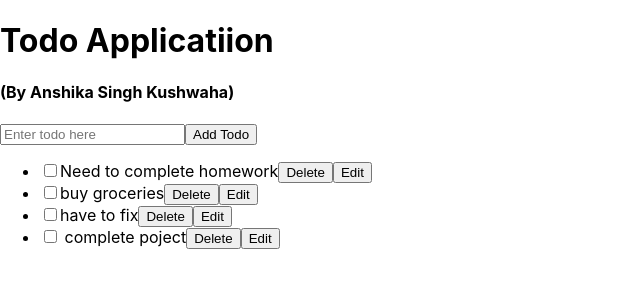
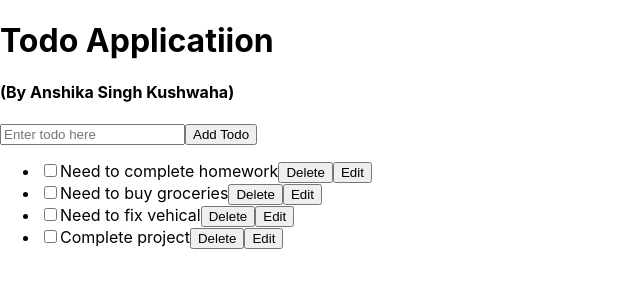
Before and after one commit to ANSHIKA-SINGH-KUSHWAHA/todo-react-app, a React (Create React App) app: page / in a window 1280 px wide. Shown: the top 300 px of the page, without its empty margins (0-640 px from the left). Built offline with nearby package versions, Linux system fonts and the light colour scheme.

Commit message:
Edit Functionality Added

```diff
--- a/src/App.js
+++ b/src/App.js
@@ -1,173 +1,3 @@
-//  import logo from './logo.svg';
-//  import './App.css';
-//  import { useState } from 'react';
-
-//  var count =0
-//  function App()
-//  {
-//   const[editingFlag ,setEditingFlag] = useState(-1)
-//    const [todoList, setTodoList] = useState ([
-//     {
-//       id: count++,
-//       todo: "Need to complete Homework",
-//       completed: true
-//     },
-//     {
-//       id: count++,
-//       todo: "Need to buy groceries",
-//       completed: false
-//     },
-//     {
-//       id: count++,
-//       todo: "Need to fix vehical",
-//       completed: false
-//     },
-//     {
-//       id: count++,
-//       todo: "Complete project",
-//       completed: false
-//     },
-//   ])
-
-
-//   const addTodo = () =>
-//    {
-//     //  console.log("Add todo")
-//     //   console.log("Text readed:" , document.getElementById("input").value);
-
-//      //console.log("Add todo");
-//      //console.log("Text readed:",documentgetElementById("input").value);
-//     // console.log("todoList",todolist);
-//     //  todolist.push(document.getElementById("input").value);
-//     // setTodoList(todolist);
-//     //  console.log("todoList: ", todolist);
-//     const text = document.getElementById("input").value
-//     const todoObject ={
-//       id: count++,
-//       todo: text,
-//       completed: false
-//      }
-//      setTodoList([...todoList, todoObject])
-//    }
-
-//    const deleteTodo = (id) =>
-//    {
-//     console.log("deletTodo", id);
-//      var tempTodoList= todoList.filter(iterator =>
-//       {
-//         return id != iterator.id
-
-//         // if(id===iterator.id)
-//         // {
-//         //   return false
-//         // }
-//         // else
-//         // {
-//         //   return true
-//         // }
-
-//       })
-//       setTodoList([...tempTodoList])
-
-//    }
-
-//    const completeTodo = (id) =>
-//    {
-//     console.log("completed:", id)
-
-//     var tempTodoList= todoList.map(iterator =>
-//       {
-//         if(id === iterator.id)
-//         {
-//           iterator.completed = !iterator.completed
-//           return iterator
-//         }
-//         else
-//         {
-//           return iterator
-//         }
-//       })
-//       setTodoList([...tempTodoList])
-//   }
-
-//   const editTodo =(id) =>
-//   {
-//     console.log("editTodo ", id);
-//     setEditingFlag(id)
-//   }
-
-//   const saveEditedTodo = () =>
-//   {
-//     console.log("saveEditedTodo: ");
-//     const updatedTodoText = document.getElementById("editingTodo").value
-//     console.log("updatedTodoText: ", updatedTodoText);
-//     var tempTodoList = todoList.map(iterator =>
-//       {
-//         if(editingFlag == iterator.id)
-//         {
-//           iterator.todo = updatedTodoText
-//           return iterator
-//         }
-//         else
-//         {
-//           return iterator
-//         }
-//       })
-//       setTodoList(tempTodoList)
-//       setEditingFlag(-1)
-
-//   }
-
-
-
-//    return (
-//      <div>
-//         <h1>Hello Todo Appliation</h1>
-//         <h4>(By Anshika Singh Kushwaha)</h4>
-
-//         <input type ='text' id='input' placeholder ='Enter todo here...'/>
-//        <button onClick={addTodo}>Add Todo</button>
-
-//        <div>
-//         <ul>
-//            {todoList.map(iterator =>
-//              {
-
-//                return <li key={iterator.id}>
-//                 { iterator.completed ==true ?
-
-//                 <>
-//                   <input type='checkbox'onChange={()=>completeTodo(iterator.id)} checked/>
-//                   <s>{iterator.todo}</s>
-//                 </>:
-//                 <>
-//                   ( editingFlag === iterator.id ?
-//                     <input type='checkbox' onChange={()=>completeTodo(iterator.id)}/>
-//                     <input type='text' defaultValue={iterator.id}/>
-//                     <button onClick={()=>deleteTodo(iterator.id)}>Delete</button>
-//                     <button onClick={saveEditedTodo}>Save</button>
-//                  </> :
-//                  <>
-
-//                     <input type= 'checkbox' onChange={()=>completeTodo(iterator.id)}/>
-//                     {iterator.id}
-//                     <button onClick={()=>deleteTodo(iterator.id)}>Delete</button>
-//                     <button onClick={()=>editTodo(iterator.id)}>Edit</button>
-//                 </>}
-//                 </>
-//                 }
-//                 </li>
-//             })
-//              }
-
-//          </ul>
-//         </div>
-//      </div>
-//    );
-//  }
-
-//  export default App;
-
 import logo from './logo.svg';
 import './App.css';
 import { useState } from 'react';
@@ -183,17 +13,17 @@ function App()
     },
     {
       id: count++,
-      todo: "buy groceries",
+      todo:  "Need to buy groceries",
       completed: false
       },
       {
         id: count++,
-        todo: "have to fix",
+        todo: "Need to fix vehical",
         completed:false
         },
         {
           id: count++,
-          todo: " complete poject",
+          todo: "Complete project",
           completed: false
           }
 
```
